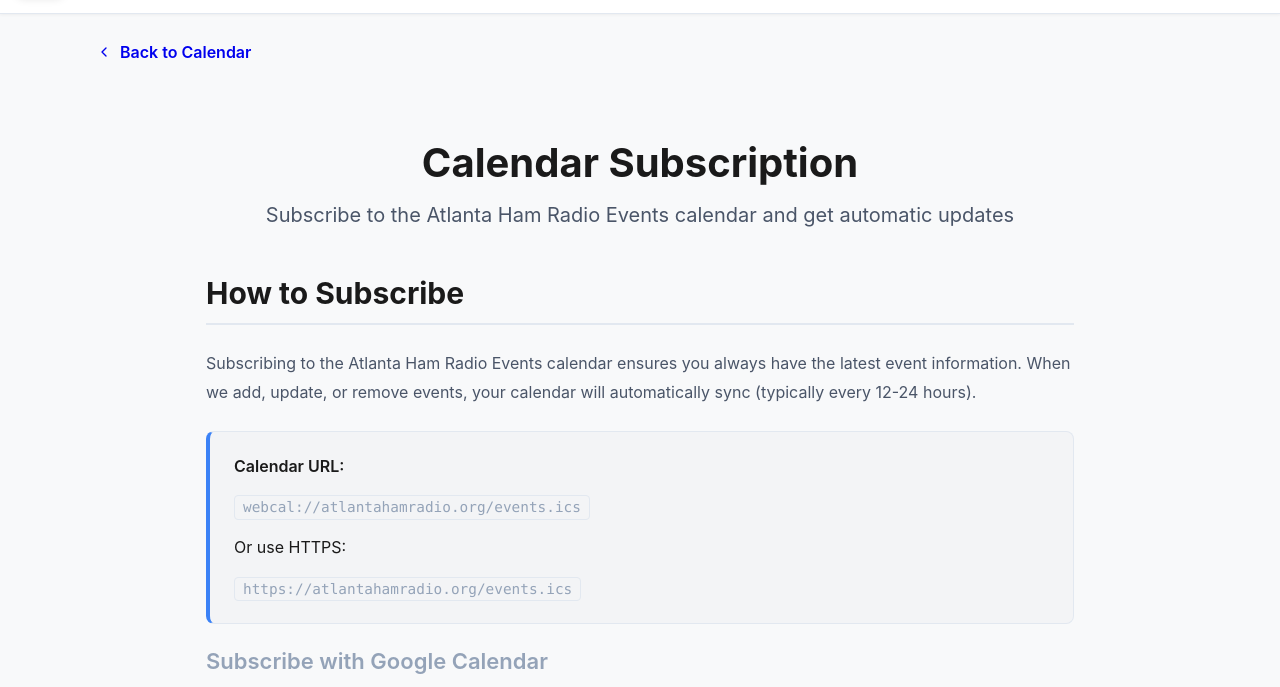
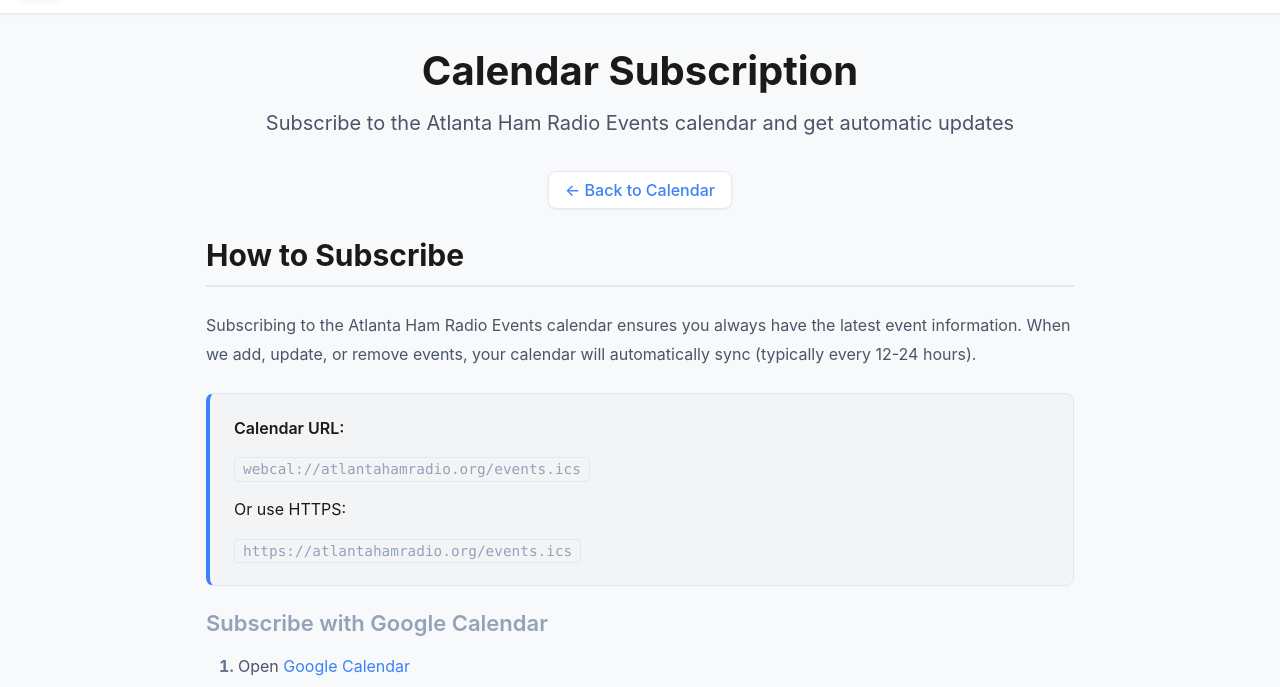
Before and after one commit to discerningowl/atlantahamradio, a plain HTML site: page pages/calendar-feed.html in a window 1280 px wide. Shown: the part 67-754 px from the top of the page. Drawn offline with Linux system fonts and the light colour scheme.

Commit message:
Update calendar-feed.html

```diff
--- a/pages/calendar-feed.html
+++ b/pages/calendar-feed.html
@@ -10,19 +10,16 @@
 <body>
     <script src="../js/header.js"></script>
 
-    <div style="max-width: 1200px; margin: 0 auto; padding: 1rem 1.5rem;">
-        <a href="../index.html#calendar" class="btn" style="display: inline-flex; align-items: center; gap: 0.5rem; text-decoration: none; margin-bottom: 1rem;">
-            <svg xmlns="http://www.w3.org/2000/svg" width="16" height="16" viewBox="0 0 24 24" fill="none" stroke="currentColor" stroke-width="2" stroke-linecap="round" stroke-linejoin="round">
-                <path d="m15 18-6-6 6-6"/>
-            </svg>
-            Back to Calendar
-        </a>
-    </div>
-
     <section class="hero">
         <h2>Calendar Subscription</h2>
         <p>Subscribe to the Atlanta Ham Radio Events calendar and get automatic updates</p>
     </section>
+
+    <nav class="anchor-nav">
+        <div class="anchor-nav-container">
+            <a href="../index.html#calendar" class="anchor-nav-btn">← Back to Calendar</a>
+        </div>
+    </nav>
 
     <section class="article-container">
         <h2>How to Subscribe</h2>
```
